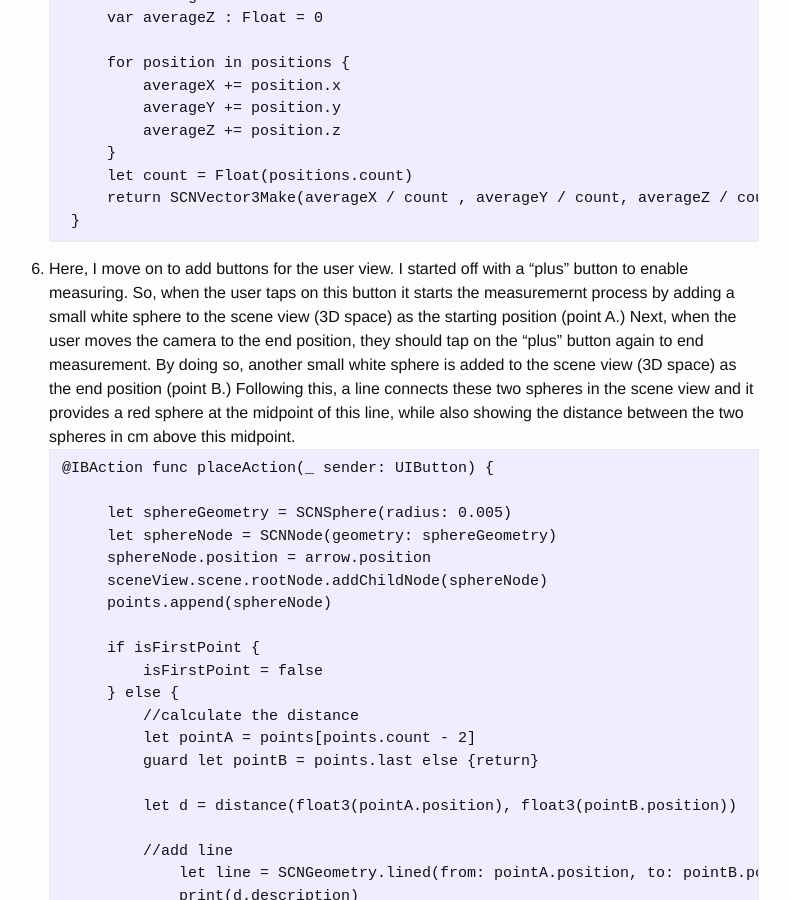
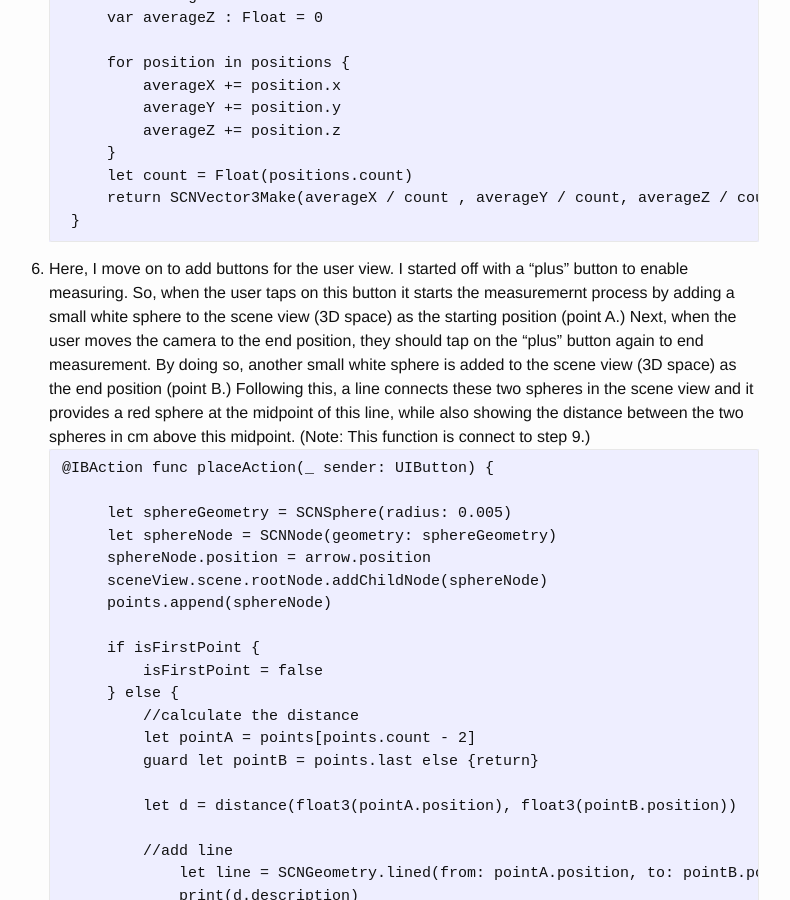
Before and after one commit to alexalwks2/aaronjohn2.github.io, a Jekyll site: the page built from _posts/2018-08-18-ar-ruler.md, in a window 1280 px wide and 900 px high, scrolled down 3557 px. Shown: the whole window, without its empty margins (251-1041 px from the left). Built offline with Jekyll 4.4.1, drawn with Linux system fonts in a browser that asks for light colours; comment, search, counter and statistics services are not loaded; some of the changed text lies outside the part shown.

Commit message:
Update 2018-08-18-ar-ruler.md

````diff
--- a/_posts/2018-08-18-ar-ruler.md
+++ b/_posts/2018-08-18-ar-ruler.md
@@ -106,7 +106,7 @@ func renderer(_ renderer: SCNSceneRenderer, updateAtTime time: TimeInterval) {
 ```
 
 
-6. Here, I move on to add buttons for the user view. I started off with a "plus" button to enable measuring. So, when the user taps on this button it starts the measuremernt process by adding a small white sphere to the scene view (3D space) as the starting position (point A.) Next, when the user moves the camera to the end position, they should tap on the "plus" button again to end measurement. By doing so, another small white sphere is added to the scene view (3D space) as the end position (point B.) Following this, a line connects these two spheres in the scene view and it provides a red sphere at the midpoint of this line, while also showing the distance between the two spheres in cm above this midpoint.
+6. Here, I move on to add buttons for the user view. I started off with a "plus" button to enable measuring. So, when the user taps on this button it starts the measuremernt process by adding a small white sphere to the scene view (3D space) as the starting position (point A.) Next, when the user moves the camera to the end position, they should tap on the "plus" button again to end measurement. By doing so, another small white sphere is added to the scene view (3D space) as the end position (point B.) Following this, a line connects these two spheres in the scene view and it provides a red sphere at the midpoint of this line, while also showing the distance between the two spheres in cm above this midpoint. (Note: This function is connect to step 9.)
 ```
 @IBAction func placeAction(_ sender: UIButton) {
 
@@ -203,7 +203,7 @@ func renderer(_ renderer: SCNSceneRenderer, updateAtTime time: TimeInterval) {
 ```
 
 
-9. Here, I extended a function called lined to my class. The function is what helps create the line geometry between Point A and Point B spheres.
+9. Here, I extended a function called lined to my class (used in step 6.) The function is what helps create the line geometry between Point A and Point B spheres.
 ```
 extension SCNGeometry {
     class func lined(from vectorA : SCNVector3, to vectorB : SCNVector3) -> SCNGeometry {
````
